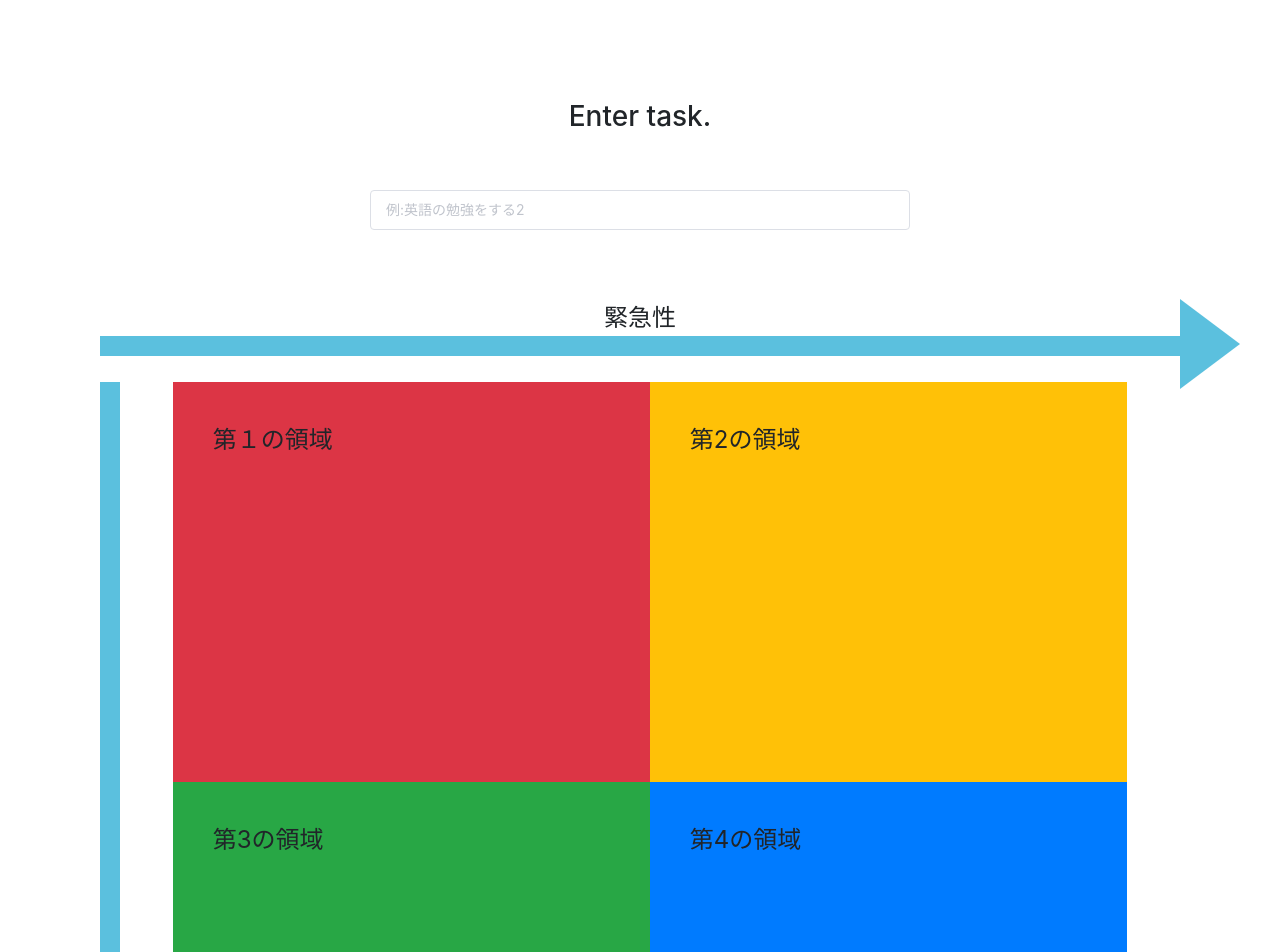
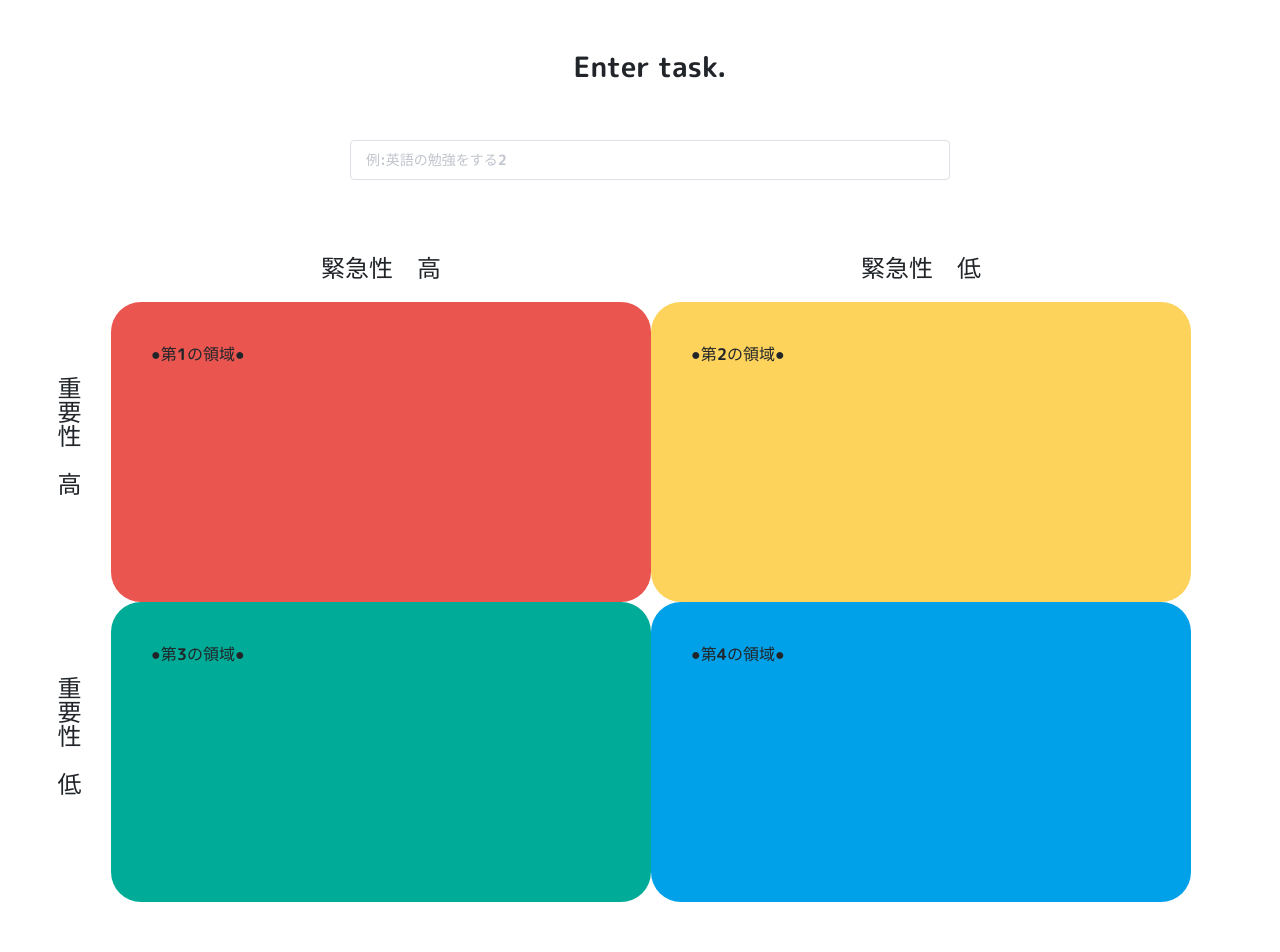
Before and after one commit to YamashitaJunki/four-areas-todo, a Nuxt app: page / in a window 1280 px wide. Shown: the top 952 px of the page. Built offline with nearby package versions, Linux system fonts and the light colour scheme.

Commit message:
#feature-3 view update

```diff
--- a/components/TodoApp.vue
+++ b/components/TodoApp.vue
@@ -16,59 +16,95 @@
         </div>
       </div>
     </div>
-    <div class="w-100 text-center">緊急性</div>
-    <p class="arrow"></p>
     <div class="d-flex">
-      <div class="arr"></div>
-      <div class="box">
-        <div class="bg-danger">
-          <p>第１の領域</p>
-          <p v-for="(msg, idx) in TODOMessage.one">
-            <label><el-checkbox /> {{ msg }}</label>
-            <el-button type="primary" class="delete" @click="remove(`one`, idx)"
+      <div class="important">
+        <div></div>
+        <div>&emsp;&emsp;&emsp;重要性&emsp;高</div>
+        <div>&emsp;&emsp;&emsp;重要性&emsp;低</div>
+      </div>
+      <div class="chart">
+        <div class="container-fluid">
+          <div class="row text-center mb-3">
+            <div class="col-6">緊急性&emsp;高</div>
+            <div class="col-6">緊急性&emsp;低</div>
+          </div>
+          <div class="row">
+            <div class="col-6 area-one">
+              ●第1の領域●
+              <div v-for="(msg, idx) in TODOMessage.one">
+                <label class="message"><el-checkbox /> {{ msg }} </label>
+                <el-button
+                  type="primary"
+                  class="delete"
+                  size="small"
+                  round
+                  @click="remove(`one`, idx)"
                   >削除</el-button
                 >
-          </p>
               </div>
-        <div class="bg-warning">
-          <p>第2の領域</p>
-          <p v-for="(msg, idx) in TODOMessage.two">
-            <label><el-checkbox /> {{ msg }}</label>
-            <el-button type="primary" class="delete" @click="remove(`two`, idx)"
-              >削除</el-button
-            >
-          </p>
             </div>
-        <div class="bg-success">
-          <p>第3の領域</p>
-          <p v-for="(msg, idx) in TODOMessage.three" :style="aas">
+            <div class="col-6 area-two">
+              ●第2の領域●
+              <div v-for="(msg, idx) in TODOMessage.two">
                 <label><el-checkbox /> {{ msg }}</label>
                 <el-button
                   type="primary"
                   class="delete"
-              @click="remove(`three`, idx)"
+                  size="small"
+                  round
+                  @click="remove(`two`, idx)"
                   >削除</el-button
                 >
-          </p>
               </div>
-        <div class="bg-primary">
-          <p>第4の領域</p>
-          <p v-for="(msg, idx) in TODOMessage.four">
+            </div>
+          </div>
+          <div class="row">
+            <div class="col-6 area-three">
+              ●第3の領域●
+              <div v-for="(msg, idx) in TODOMessage.three" :style="aas">
                 <label><el-checkbox /> {{ msg }}</label>
                 <el-button
                   type="primary"
                   class="delete"
+                  size="small"
+                  round
+                  @click="remove(`three`, idx)"
+                  >削除</el-button
+                >>
+              </div>
+            </div>
+            <div class="col-6 area-four">
+              ●第4の領域●
+              <div v-for="(msg, idx) in TODOMessage.four">
+                <label><el-checkbox /> {{ msg }}</label>
+                <el-button
+                  type="primary"
+                  class="delete"
+                  size="small"
+                  round
                   @click="remove(`four`, idx)"
                   >削除</el-button
                 >
-          </p>
               </div>
             </div>
           </div>
+        </div>
+      </div>
+    </div>
+
     <div class="text-center mt-5">
       <el-button type="danger" round @click="reset()"
         >タスクのリセット</el-button
       >
+    </div>
+    <hr />
+    <div class="row justify-content-center">
+      <el-button>
+        <a href="https://github.com/YamashitaJunki" target="_blank">
+          About Developer</a
+        >
+      </el-button>
+      <div>&emsp;©&nbsp;2023&nbsp;YamashitaJunki</div>
     </div>
   </div>
 </template>
@@ -126,68 +162,74 @@ export default {
 </script>
 
 <style>
+@import url('https://fonts.googleapis.com/css2?family=M+PLUS+Rounded+1c:wght@700&display=swap');
+
 .main {
-  padding: 100px;
+  padding: 50px;
   font-size: 1.5rem;
+  width: 1300px;
+  margin: auto;
+  font-family: 'M PLUS Rounded 1c', sans-serif;
 }
 .top {
   width: 100%;
   height: 200px;
   text-align: center;
 }
-.box {
-  display: flex;
-  flex-wrap: wrap;
-  justify-content: center;
-  width: 100%;
+
+.important div:nth-child(2),
+.important div:nth-child(3) {
+  height: 300px;
+  writing-mode: vertical-rl;
+  text-align: center;
 }
-.box div {
+.chart {
+  width: 90%;
+  transform: translate(25px);
+}
+
+.area-one {
+  background-color: #ea5550;
   padding: 40px;
   width: 45%;
-  height: 400px;
+  height: 300px;
   overflow: scroll;
+  font-size: 1rem;
+  border-radius: 30px;
 }
-.box div::-webkit-scrollbar {
-  display: none;
+.area-two {
+  background-color: #fdd35c;
+  padding: 40px;
+  width: 45%;
+  height: 300px;
+  overflow: scroll;
+  font-size: 1rem;
+  border-radius: 30px;
 }
-.arrow {
-  display: inline-block;
-  height: 20px;
-  width: 100%;
-  background-color: #5bc0de;
-  position: relative;
-  top: 0px;
+.area-three {
+  background-color: #00ac97;
+  padding: 40px;
+  width: 45%;
+  height: 300px;
+  overflow: scroll;
+  font-size: 1rem;
+  border-radius: 30px;
+}
+.area-four {
+  background-color: #00a1e9;
+  padding: 40px;
+  width: 45%;
+  height: 300px;
+  overflow: scroll;
+  font-size: 1rem;
+  border-radius: 30px;
+}
+.message {
+  width: 300px;
+  white-space: nowrap;
+  overflow-x: scroll;
 }
 
-.arrow:before {
-  position: absolute;
-  content: '';
-  width: 0;
-  height: 0;
-  border: 45px solid transparent;
-  border-left: 60px solid #5bc0de;
-  left: 100%;
-  top: -37px;
-}
-.arr {
-  display: inline-block;
-  width: 20px;
-  background-color: #5bc0de;
-  position: relative;
-  top: 0px;
-}
-
-.arr:before {
-  position: absolute;
-  content: '';
-  width: 0;
-  height: 0;
-  border: 45px solid transparent;
-  border-left: 60px solid #5bc0de;
-  left: 100%;
-  top: 800px;
-  transform: rotate(90deg) translate(0px, 63px);
-}
 .delete {
   float: right;
 }
```
Lines whose indentation alone changed are shown as unchanged.
